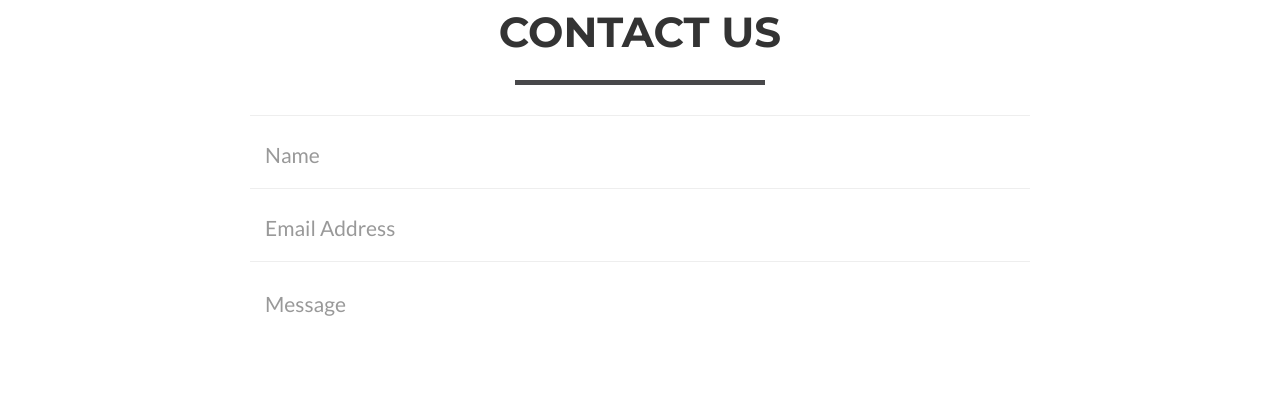
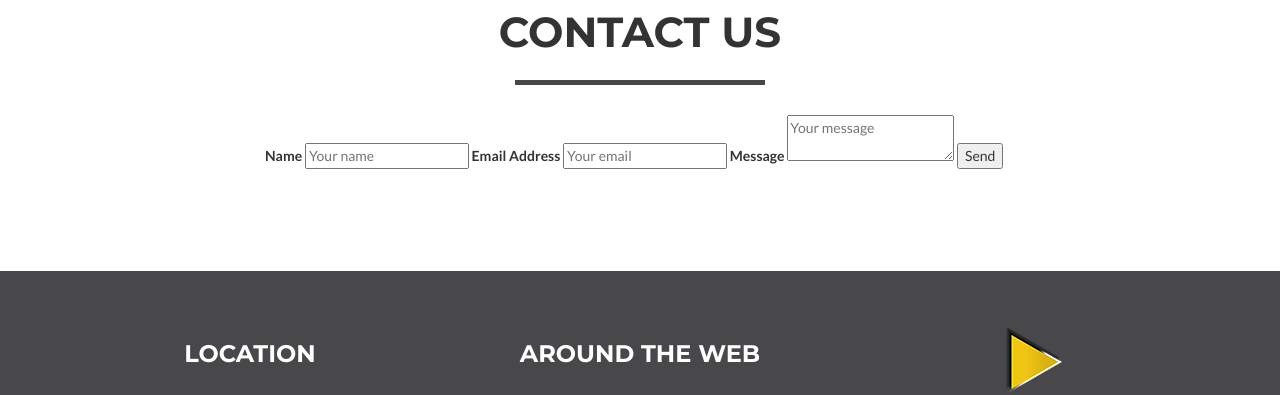
Before and after one commit to RootGames/rootgames.github.io, a website: page index.html in a window 1280 px wide. Shown: the part 2310-2705 px from the top of the page. Drawn offline with nearby package versions, Linux system fonts and the light colour scheme; files that its build step writes are made by us from their sources.

Commit message:
form deneme

```diff
--- a/index.html
+++ b/index.html
@@ -239,15 +239,32 @@
                 </div>
             </div>
             <div class="row">
-                <!-- <center>
+                <!-- E posta gönder linki kodu -->
+				<!-- <center>
 					</br>
 					<h5>Send an e-mail to: </h5>
 					<a href="mailto:info@root-games.com?Subject=A%20new%20message%20from%20Root%20Games%20website" target="_top">info@root-games.com</a>
 				</center>  -->
+
+				<!-- Form formspree kod -->
 				<div class="col-lg-8 col-lg-offset-2">
-                    <!-- To configure the contact form email address, go to mail/contact_me.php and update the email address in the PHP file on line 19. -->
-                    <!-- The form should work on most web servers, but if the form is not working you may need to configure your web server differently. -->
-                    <form name="sentMessage" id="contactForm" novalidate>
+					<form id="contForm" name="contactMessage" method="POST" action="https://formspree.io/info@root-games.com">
+						<label>Name</label>
+						<input type="text" name="name" placeholder="Your name">
+						<label>Email Address</label>
+						<input type="email" name="_replyto" placeholder="Your email">
+						<label>Message</label>
+						<textarea name="message" placeholder="Your message"></textarea>
+						<button type="submit">Send</button>
+					</form>
+				<div>
+
+				<!-- Form orjinal kod -->
+				<!-- <div class="col-lg-8 col-lg-offset-2">
+                    <!-- To configure the contact form email address, go to mail/contact_me.php and update the email address in the PHP file on line 19.
+						The form should work on most web servers, but if the form is not working you may need to configure your web server differently. -->
+
+					<!-- <form name="sentMessage" id="contactForm" novalidate>
                         <div class="row control-group">
                             <div class="form-group col-xs-12 floating-label-form-group controls">
                                 <label>Name</label>
@@ -268,7 +285,7 @@
                                 <input type="tel" class="form-control" placeholder="Phone Number" id="phone" required data-validation-required-message="Please enter your phone number.">
                                 <p class="help-block text-danger"></p>
                             </div>
-                        </div>  -->
+                        </div>
                         <div class="row control-group">
                             <div class="form-group col-xs-12 floating-label-form-group controls">
                                 <label>Message</label>
@@ -284,7 +301,7 @@
                             </div>
                         </div>
                     </form>
-                </div>
+                </div> -->
             </div>
         </div>
     </section>
```
